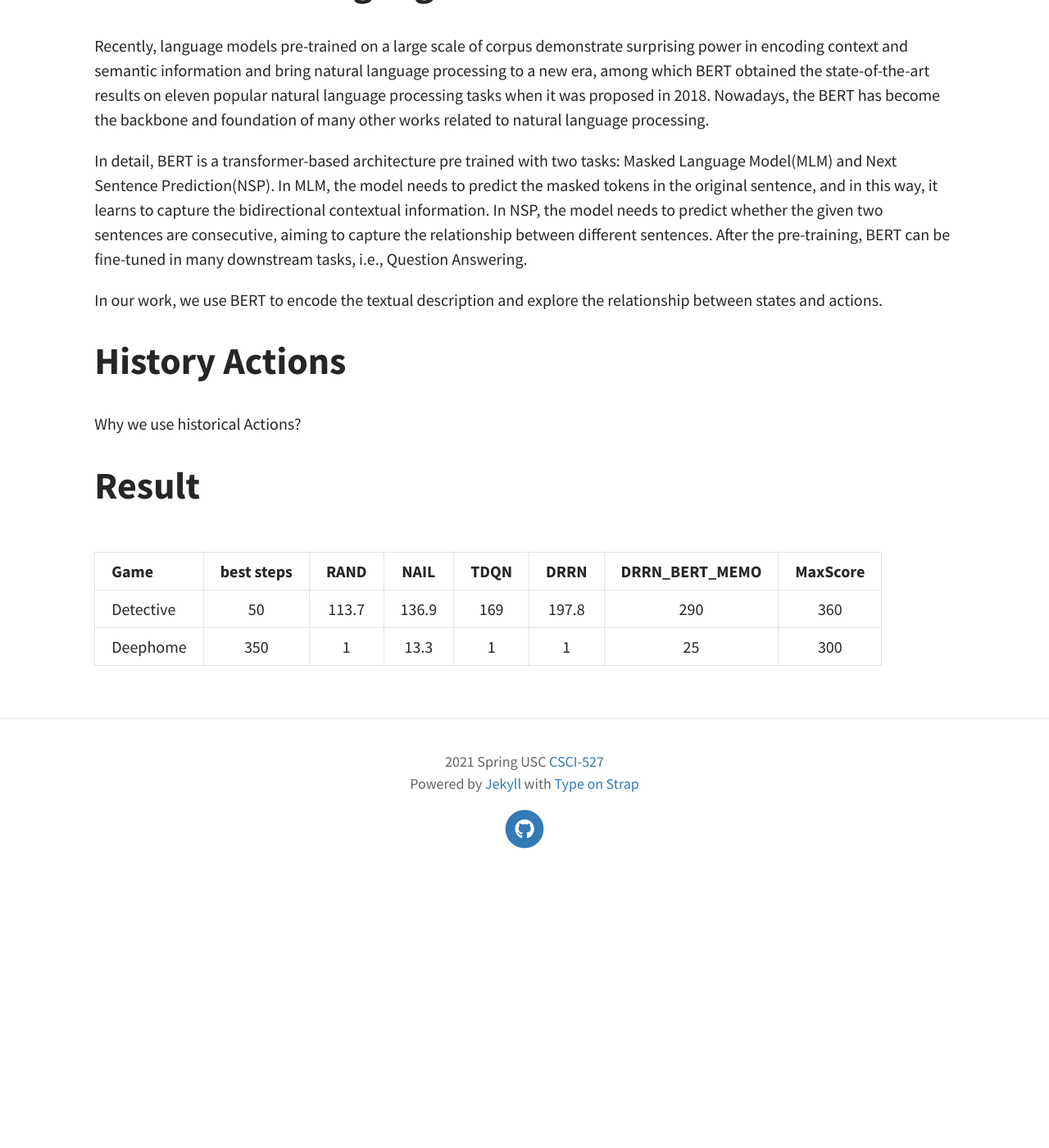
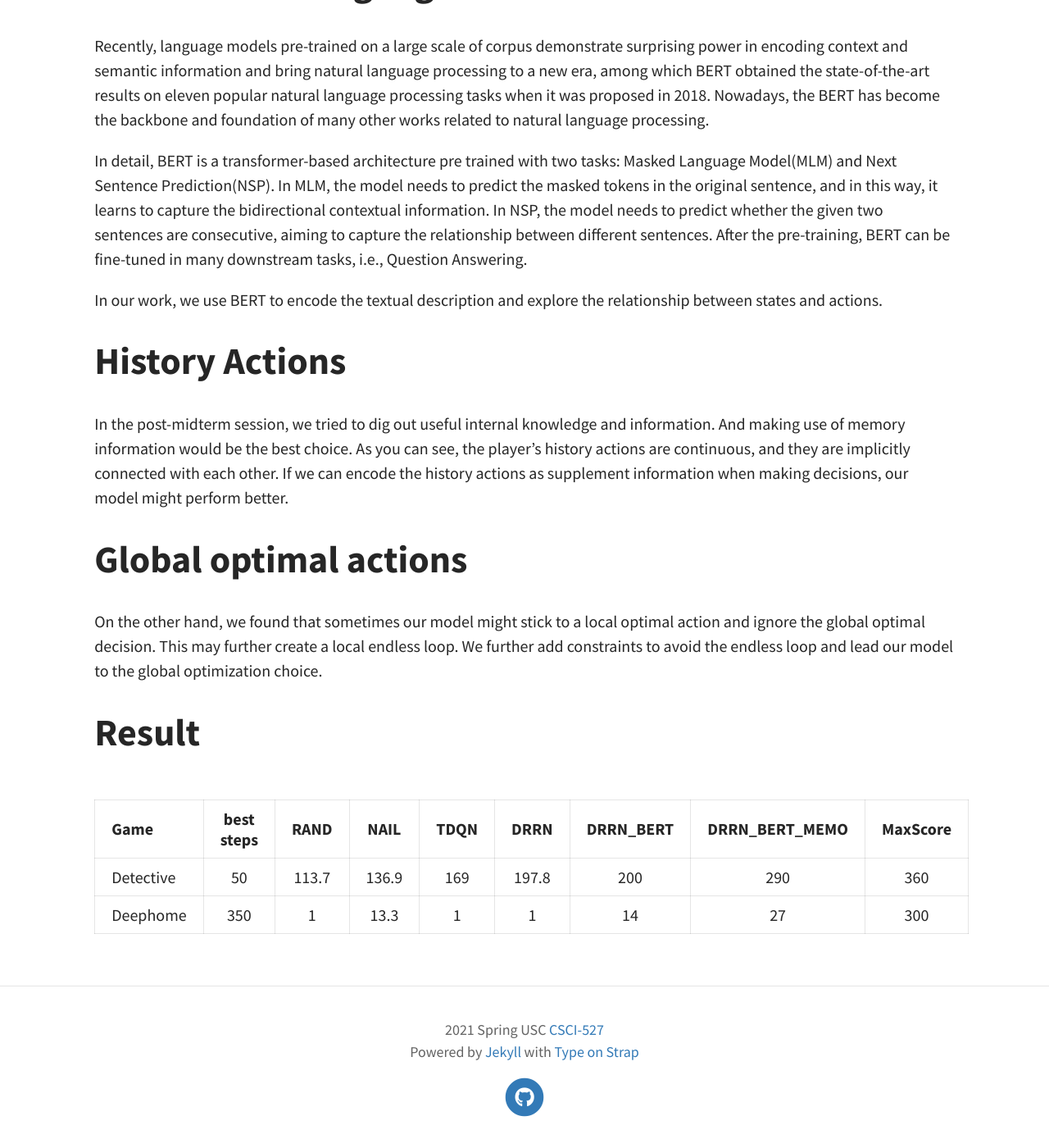
Before and after one commit to USC-CSCI527-Spring2021/Text-Room-Adventure, a Jekyll site: the page built from docs/pages/model.md, in a window 1280 px wide and 1400 px high, scrolled down 1953 px. Shown: the whole window at 82% size. Built offline with Jekyll 4.4.1, drawn with Linux system fonts in a browser that asks for light colours; before the commit the page ends 3027 px from its top, so only the background shows below that.

Commit message:
update model description

```diff
--- a/docs/pages/model.md
+++ b/docs/pages/model.md
@@ -38,11 +38,16 @@ In detail, BERT is a transformer-based architecture pre trained with two tasks:
 In our work, we use BERT to encode the textual description and explore the relationship between states and actions.
 
 # History Actions
-Why we use historical Actions?
+In the post-midterm session, we tried to dig out useful internal knowledge and information. And making use of memory information would be the best choice. As you can see, the player’s history actions are continuous, and they are implicitly connected with each other. If we can encode the history actions as supplement information when making decisions, our model might perform better.
+
+# Global optimal actions
+
+On the other hand, we found that sometimes our model might stick to a local optimal action and ignore the global optimal decision. This may further create a local endless loop. We further add constraints to avoid the endless loop and lead our model to the global optimization choice.
+
 
 # Result
 
-| Game   |      best steps      |  RAND | NAIL | TDQN | DRRN | DRRN_BERT_MEMO | MaxScore
-|----------|:-------------:|:------:|:------:|:------:|:------:|:------:|:------:|
-| Detective |  50 |  113.7 | 136.9 | 169 | 197.8 | 290 | 360 |
-| Deephome |    350 | 1 | 13.3 | 1 | 1 | 25 | 300 |
+| Game   |      best steps      |  RAND | NAIL | TDQN | DRRN | DRRN_BERT | DRRN_BERT_MEMO | MaxScore
+|----------|:-------------:|:------:|:------:|:------:|:------:|:------:|:------:|:------:|
+| Detective |  50 |  113.7 | 136.9 | 169 | 197.8 | 200 | 290 | 360 |
+| Deephome |    350 | 1 | 13.3 | 1 | 1 | 14 | 27 | 300 |
```
